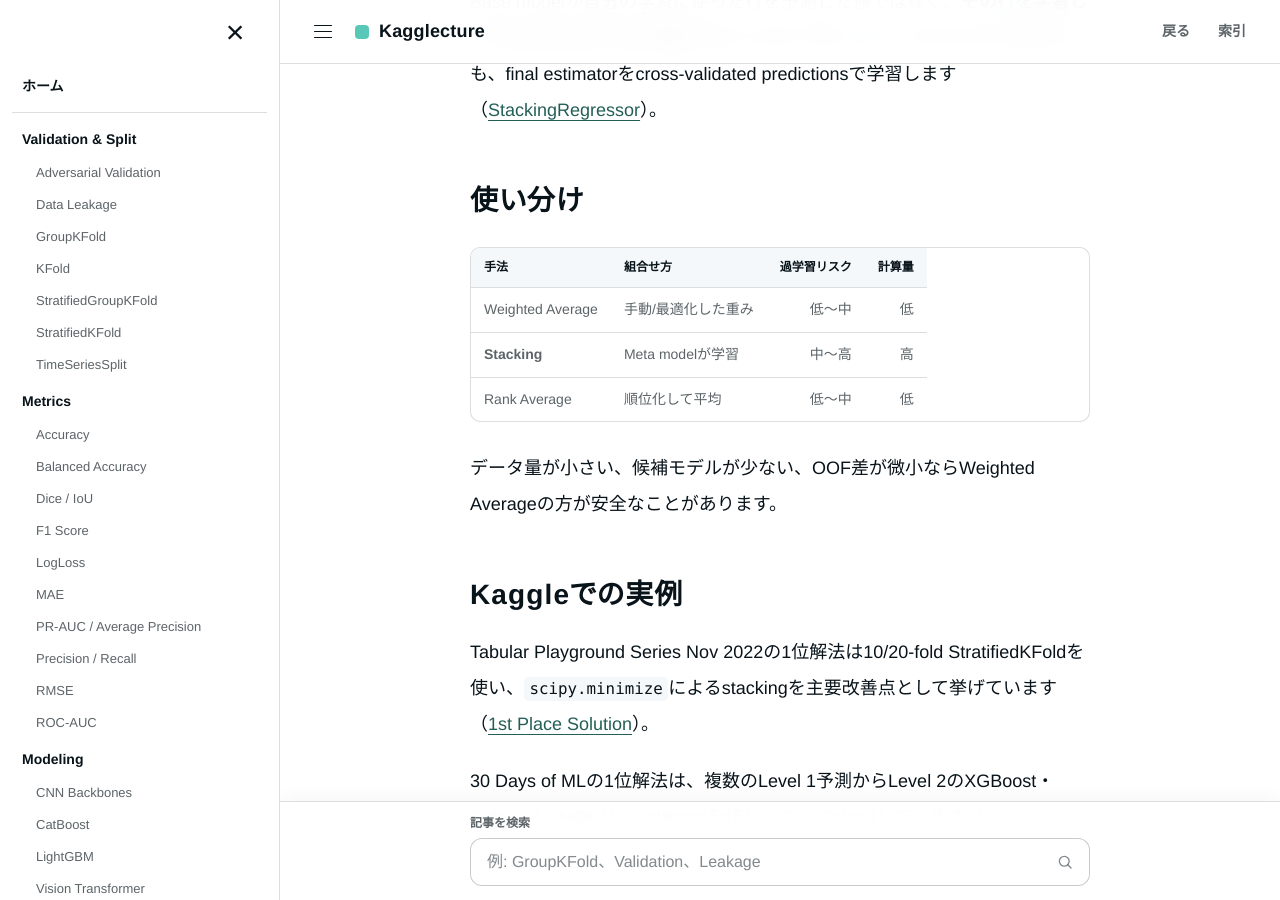
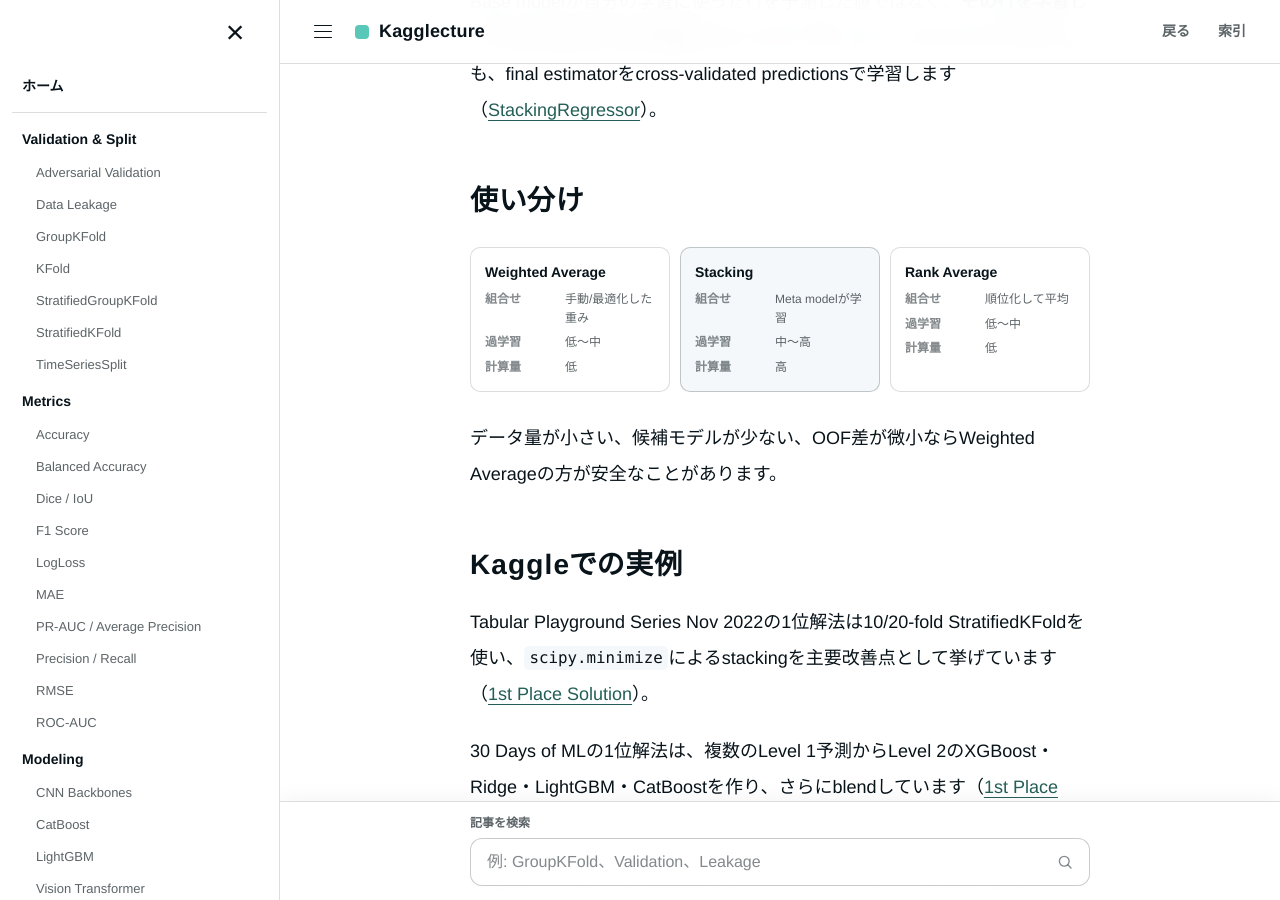
Before and after one commit to morikazu1119/Kagglecture, a Jekyll site: the page built from wiki/ensemble/stacking.md, in a window 1280 px wide and 900 px high, scrolled down 1191 px. Built offline with Jekyll 4.4.1, drawn with Linux system fonts in a browser that asks for light colours.

Commit message:
refactor: render Stacking comparison as HTML cards

```diff
--- a/wiki/ensemble/stacking.md
+++ b/wiki/ensemble/stacking.md
@@ -34,19 +34,9 @@ tags:
 Stackingで最重要なのは、**Meta modelが見るTrain予測をOOFにすること**です。下の模式例で、OOF予測とin-sample予測を切り替えると、in-sample側が不自然にtargetへ近づく様子を確認できます。
 
 <div class="interactive-viz" data-interactive="stacking-oof">
-  <div class="interactive-viz__header">
-    <div>
-      <div class="interactive-viz__title">Meta modelへ渡す予測を比較</div>
-      <p class="interactive-viz__subtitle">Base modelがそのrowを学習していないOOF予測を使うのが基本です。</p>
-    </div>
-    <span class="interactive-status" data-stack-status data-state="safe">Meta model用に安全</span>
-  </div>
+  <div class="interactive-viz__header"><div><div class="interactive-viz__title">Meta modelへ渡す予測を比較</div><p class="interactive-viz__subtitle">Base modelがそのrowを学習していないOOF予測を使うのが基本です。</p></div><span class="interactive-status" data-stack-status data-state="safe">Meta model用に安全</span></div>
   <p class="interactive-note">模式例。表示するtargetと予測値は理解用の人工データです。</p>
-  <div class="interactive-control-row" role="group" aria-label="Meta modelへ渡す予測">
-    <span class="interactive-control-label">Train特徴</span>
-    <button type="button" class="interactive-button is-active" data-stack-mode="oof" aria-pressed="true">OOF予測</button>
-    <button type="button" class="interactive-button" data-stack-mode="train" aria-pressed="false">in-sample予測</button>
-  </div>
+  <div class="interactive-control-row" role="group" aria-label="Meta modelへ渡す予測"><span class="interactive-control-label">Train特徴</span><button type="button" class="interactive-button is-active" data-stack-mode="oof" aria-pressed="true">OOF予測</button><button type="button" class="interactive-button" data-stack-mode="train" aria-pressed="false">in-sample予測</button></div>
   <div class="interactive-list" data-stack-rows></div>
   <p class="interactive-explanation" data-stack-explanation aria-live="polite">各rowは、そのrowを学習していないfoldモデルの予測をMeta modelへ渡します。</p>
   <noscript><p class="interactive-explanation">Meta modelのTrain特徴には、自分を学習していないBase modelから得たOOF予測を使います。</p></noscript>
@@ -56,11 +46,11 @@ Base modelが自分の学習に使った行を予測した値ではなく、**
 
 ## 使い分け {#comparison}
 
-| 手法 | 組合せ方 | 過学習リスク | 計算量 |
-|---|---|---:|---:|
-| Weighted Average | 手動/最適化した重み | 低〜中 | 低 |
-| **Stacking** | Meta modelが学習 | 中〜高 | 高 |
-| Rank Average | 順位化して平均 | 低〜中 | 低 |
+<div class="comparison-board" aria-label="Ensemble手法の使い分け">
+  <section class="comparison-card"><h4>Weighted Average</h4><dl><dt>組合せ</dt><dd>手動/最適化した重み</dd><dt>過学習</dt><dd>低〜中</dd><dt>計算量</dt><dd>低</dd></dl></section>
+  <section class="comparison-card is-primary"><h4>Stacking</h4><dl><dt>組合せ</dt><dd>Meta modelが学習</dd><dt>過学習</dt><dd>中〜高</dd><dt>計算量</dt><dd>高</dd></dl></section>
+  <section class="comparison-card"><h4>Rank Average</h4><dl><dt>組合せ</dt><dd>順位化して平均</dd><dt>過学習</dt><dd>低〜中</dd><dt>計算量</dt><dd>低</dd></dl></section>
+</div>
 
 データ量が小さい、候補モデルが少ない、OOF差が微小ならWeighted Averageの方が安全なことがあります。
 
```
